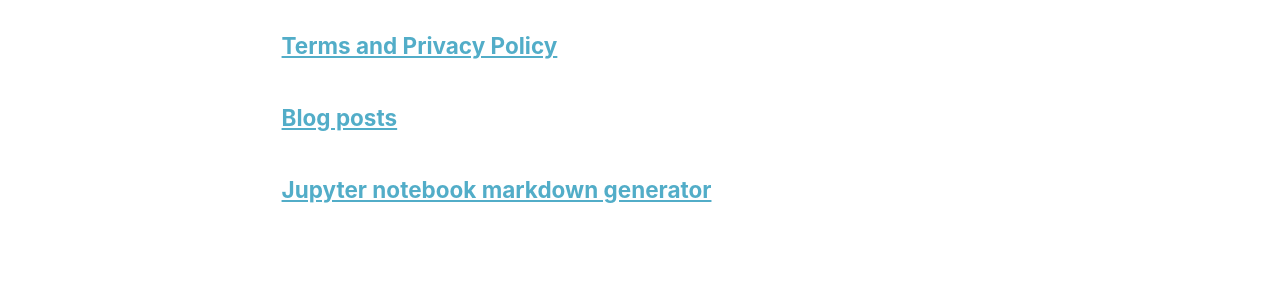
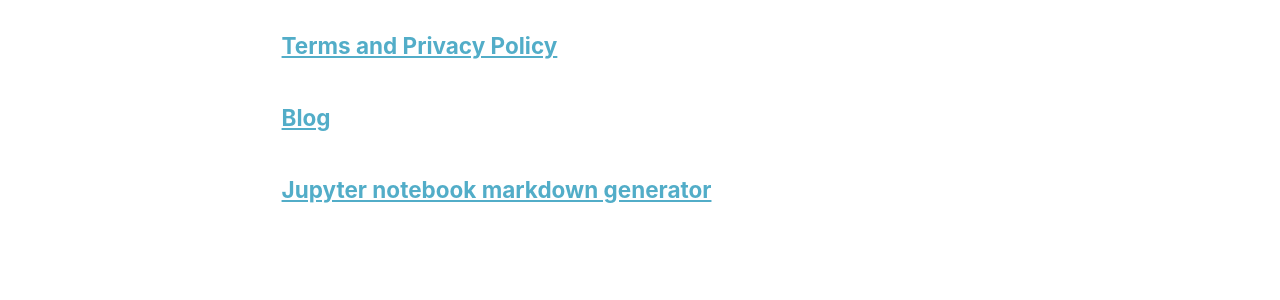
Before and after one commit to ralahaaqil/ralahaaqil.github.io, a Jekyll site: the page built from _pages/page-archive.html, in a window 1280 px wide and 900 px high, scrolled down 1034 px. Shown: the part 265-565 px from the top of the window. Built offline with Jekyll 4.4.1, drawn with Linux system fonts in a browser that asks for light colours.

Commit message:
Update year-archive.html
Keeping Blog as Coming Soon

```diff
--- a/_pages/year-archive.html
+++ b/_pages/year-archive.html
@@ -1,12 +1,14 @@
 ---
 layout: archive
 permalink: /year-archive/
-title: "Blog posts"
+title: "Blog"
 author_profile: true
 redirect_from:
   - /wordpress/blog-posts/
 ---
 
+<h1>Coming Soon</h1>
+<!--
 {% include base_path %}
 {% capture written_year %}'None'{% endcapture %}
 {% for post in site.posts %}
@@ -17,3 +19,4 @@
   {% endif %}
   {% include archive-single.html %}
 {% endfor %}
+-->
```
